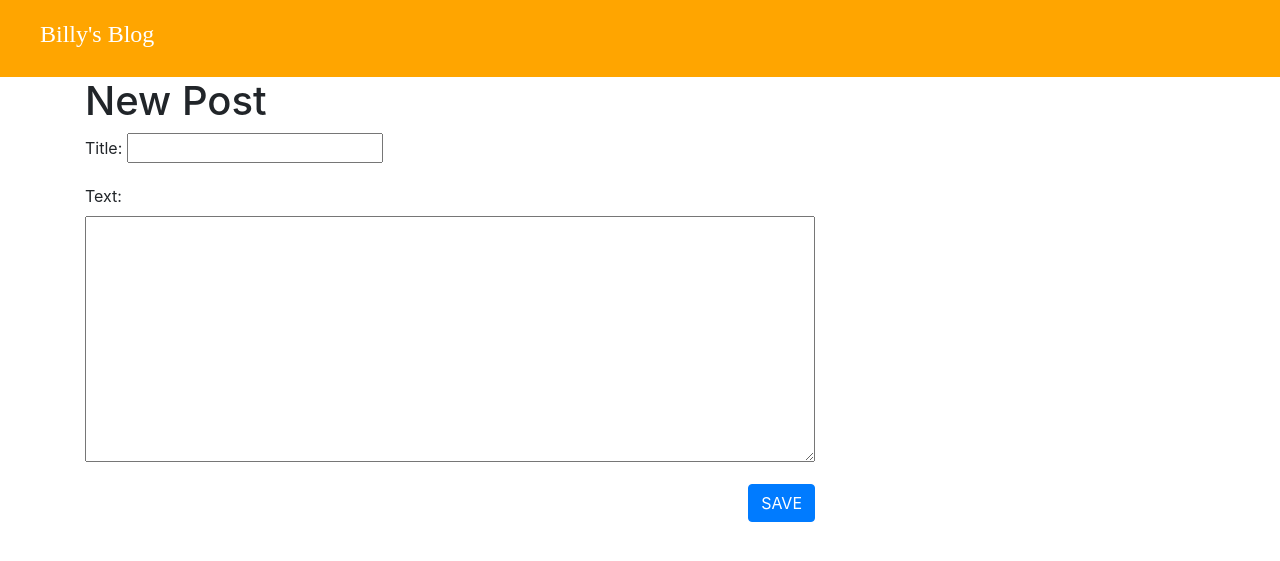
After one commit to bdexter1/myBlogApp, a Django app: page /post/new/ in a window 1280 px wide. The commit adds this page. Shown: the top 561 px of the page. Run offline with Django 3.2, Linux system fonts and the light colour scheme.

Commit message:
Create new posts from frontend.

```diff
--- /dev/null
+++ b/blog/forms.py
@@ -0,0 +1,8 @@
+from django import forms
+from .models import Post
+
+
+class PostForm(forms.ModelForm):
+    class Meta:
+        model = Post
+        fields = {'text', 'title'}
--- a/blog/models.py
+++ b/blog/models.py
@@ -9,7 +9,7 @@ class Post(models.Model):
     author = models.ForeignKey('auth.User', on_delete=models.CASCADE)
     title = models.CharField(max_length=200)
     text = models.TextField()
-    content_date = models.DateTimeField(default=timezone.now())
+    content_date = models.DateTimeField(default=timezone.now)
     publish_date = models.DateTimeField(blank=True, null=True)
 
     def publish(self):
--- a/blog/static/css/blog.css
+++ b/blog/static/css/blog.css
@@ -3,8 +3,9 @@
     padding: 20px 20px 20px 40px;
     margin: 0;
 }
-.page-header h4 a{
+.page-header h4, .page-header h4 a {
     text-decoration: none;
+    color: #ffffff;
 }
 h4 {
     font-family: 'Tangerine', 'Inconsolata', 'Droid Sans', serif;
@@ -28,6 +29,13 @@ h4 {
     color: black;
 }
 
-.post h1 a:visited {
+.post h3 a:visited {
     color: purple;
 }
+
+.post-form-blog textarea {
+    width: 100%;
+}
+.post-form-blog .btn-primary {
+    float: right;
+}
--- /dev/null
+++ b/blog/templates/blog/post_edit.html
@@ -0,0 +1,9 @@
+{% extends 'blog/base.html' %}
+{% block content %}
+<h1>New Post</h1>
+    <form method="post" class="post-form-blog">
+        {% csrf_token %}
+        {{form.as_p}}
+        <button type="submit" class="btn btn-primary">SAVE</button>
+    </form>
+{% endblock %}
--- a/blog/urls.py
+++ b/blog/urls.py
@@ -5,4 +5,5 @@ from . import views
 urlpatterns = [
     path('', views.post_list, name='post_list'),
     path('post/<int:pk>/', views.post_detail, name='post_detail'),
+    path('post/new/', views.post_new, name="post_new"),
 ]
--- a/blog/views.py
+++ b/blog/views.py
@@ -1,6 +1,7 @@
-from django.shortcuts import render, get_object_or_404
+from django.shortcuts import render, redirect, get_object_or_404
 from django.utils import timezone
 from .models import Post
+from .forms import PostForm
 
 
 # Create your views here.
@@ -15,3 +16,18 @@ def post_detail(request, pk):
     post = get_object_or_404(Post, pk=pk)
     stuff_for_frontend = {'post': post}
     return render(request, 'blog/post_detail.html', stuff_for_frontend)
+
+
+def post_new(request):
+    if request.method == 'POST':
+        form = PostForm(request.POST)
+        if form.is_valid(): #Checking to see if input is valid
+            post = form.save(commit=False) #Saving the form but not adding to db
+            post.author = request.user
+            post.publish_date = timezone.now()
+            post.save()
+            return redirect('post_detail', pk=post.pk)#Redirects you to the post you just created
+    else:
+            form = PostForm()
+            stuff_for_frontend = {'form': form}
+    return render(request, 'blog/post_edit.html', stuff_for_frontend)
```
Also changed, not shown: db.sqlite3.
